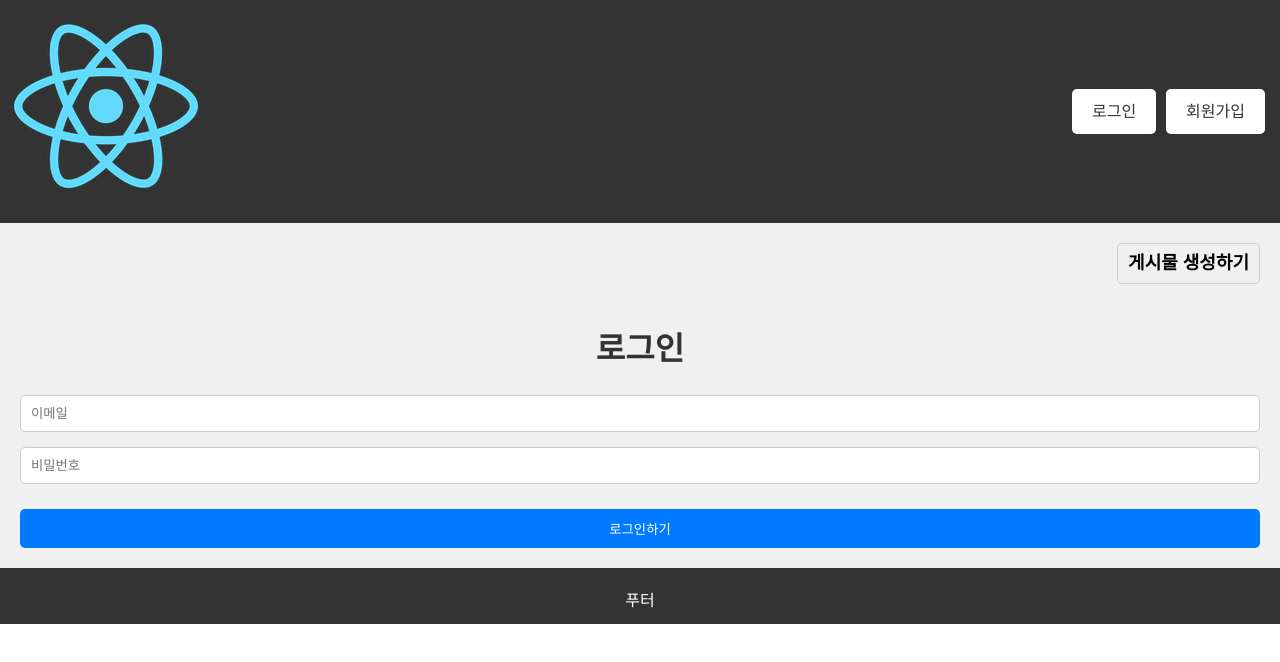
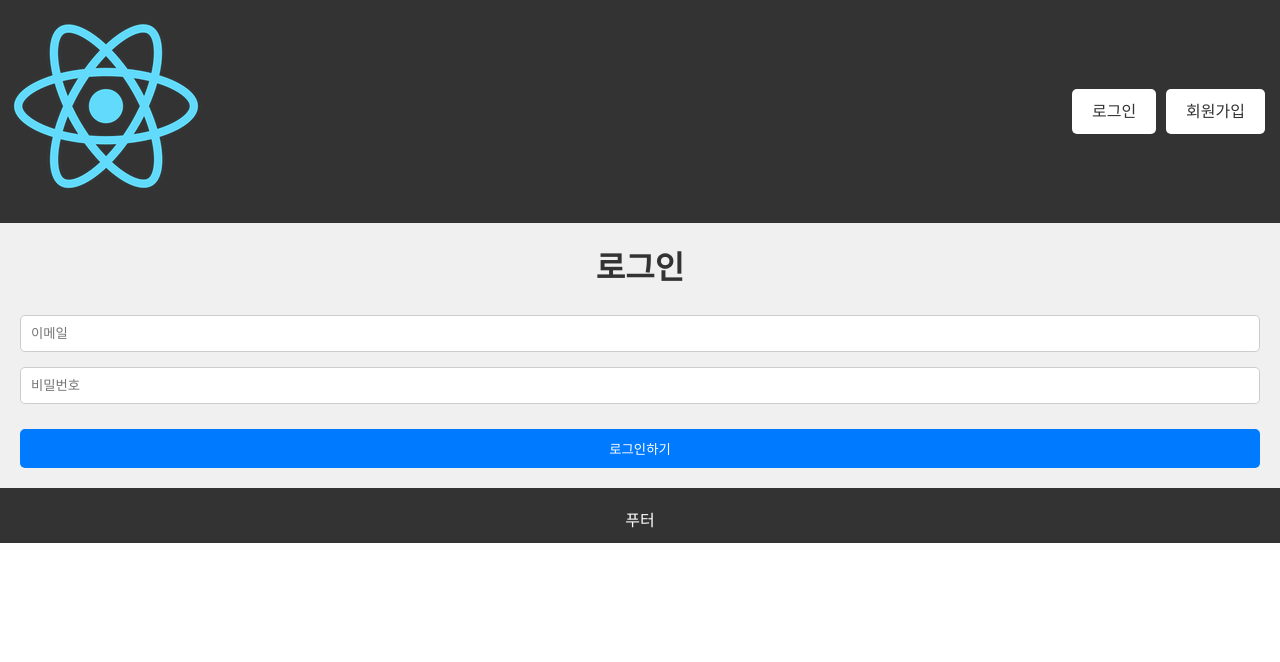
Before and after one commit to HP657/ShoppingMall, a React (Create React App) app in the folder frontend/: page /login in a window 1280 px wide. Shown: the top 662 px of the page. Built offline with nearby package versions, Linux system fonts and the light colour scheme.

Commit message:
메인컨텐츠에서만 상품 등록 버튼 나오도록 변경

```diff
--- a/frontend/src/App.tsx
+++ b/frontend/src/App.tsx
@@ -4,14 +4,12 @@ import './App.css';
 import Content from './Content/Content';
 import Footer from './Footer/Footer';
 import Header from './Header/Header';
-import CreateProduct from './CreateProduct/CreateProduct';
 
 const App: React.FC = () => {
   return (
     <Router>
       <>
         <Header />
-        <CreateProduct />
         <Content />
         <Footer />
       </>
--- a/frontend/src/Product/ProductList.tsx
+++ b/frontend/src/Product/ProductList.tsx
@@ -2,6 +2,7 @@ import React, { useState, useEffect, useRef, useCallback } from 'react';
 import Product from './Product';
 import styles from './ProductList.module.css';
 import mockProducts from './test/mockProducts';
+import CreateProduct from '../CreateProduct/CreateProduct';
 
 interface ProductData {
   id: number;
@@ -43,6 +44,8 @@ const ProductList: React.FC = () => {
   }, [page]);
 
   return (
+    <>
+      <CreateProduct />
       <div className={styles.productList}>
         {products.map((product, index) => (
           <div
@@ -55,6 +58,7 @@ const ProductList: React.FC = () => {
         ))}
         {loading && <p>Loading...</p>}
       </div>
+    </>
   );
 };
 
```
Lines whose indentation alone changed are shown as unchanged.
